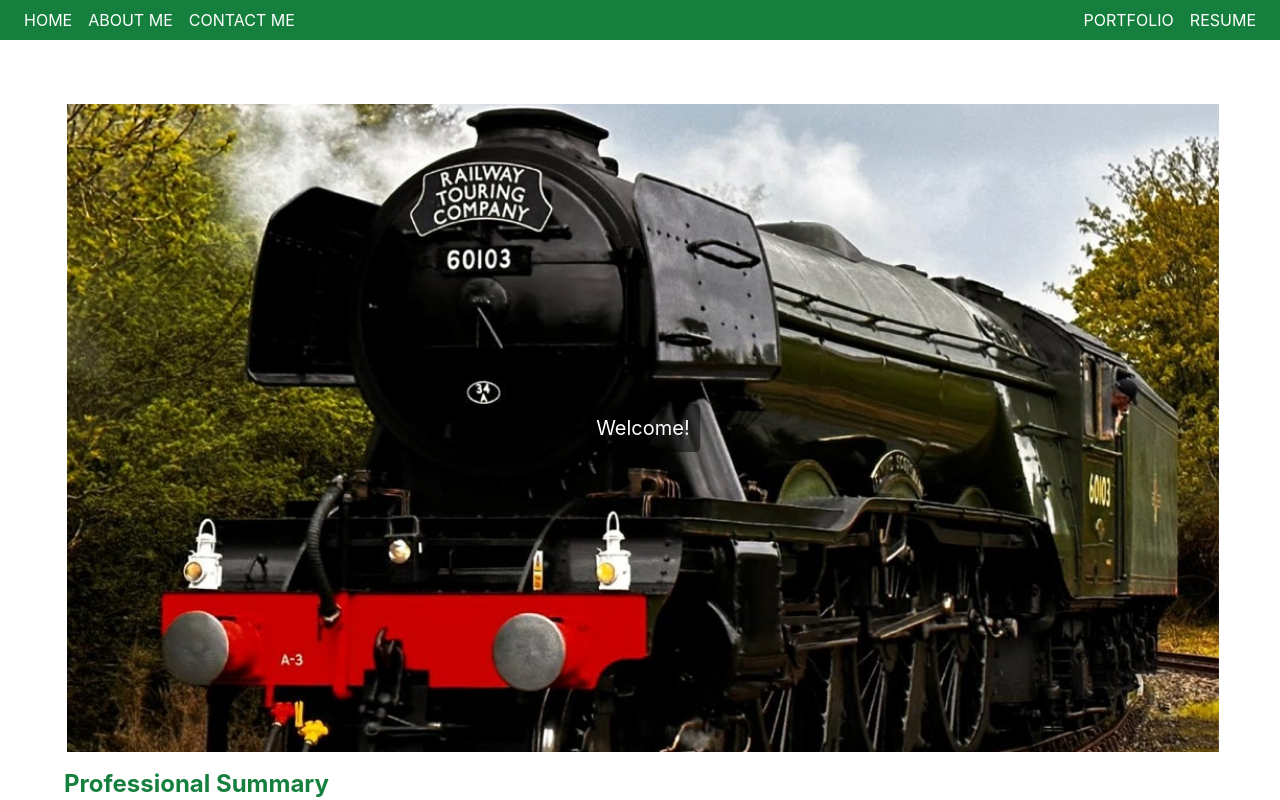
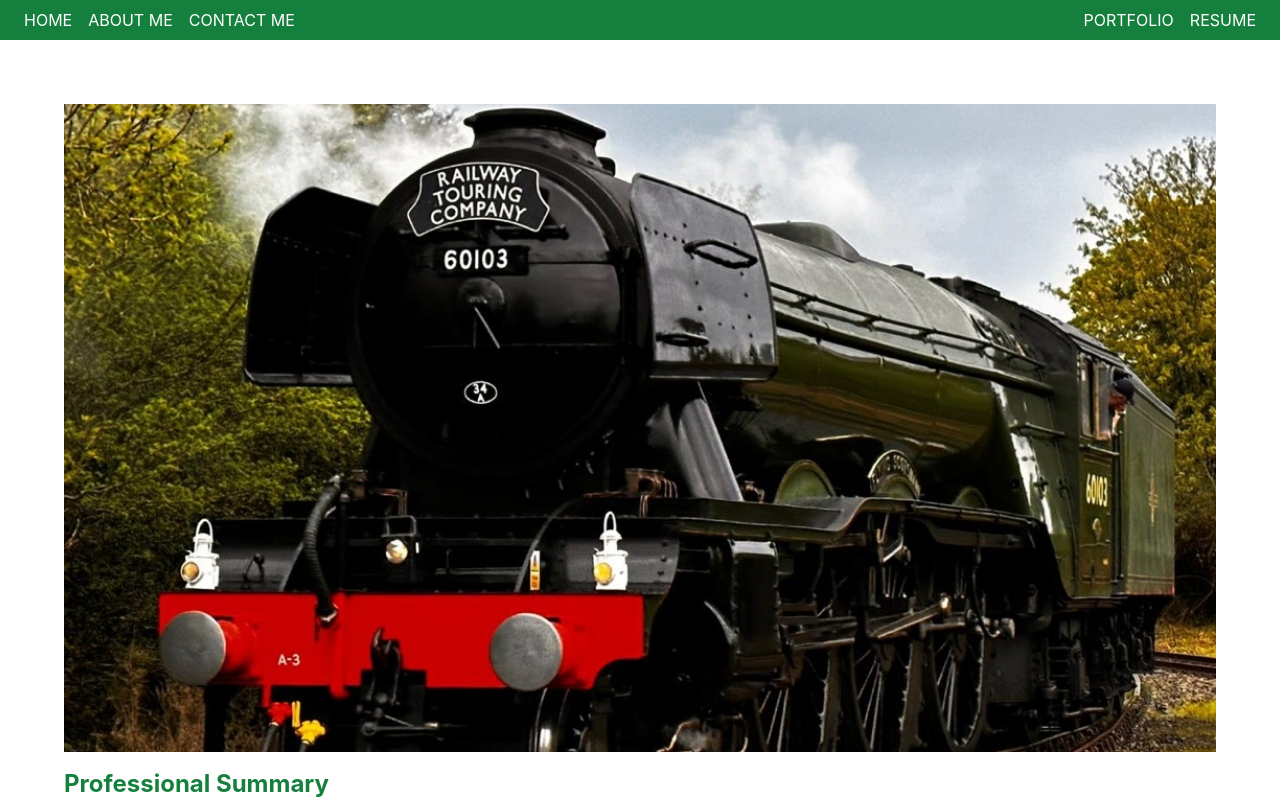
Before and after one commit to AbdullahAlFalah/Portfolio, a React (Create React App) app: page / in a window 1280 px wide. Shown: the top 800 px of the page. Built offline with nearby package versions, Linux system fonts and the light colour scheme.

Commit message:
Changes to resume and home page

```diff
--- a/src/App.css
+++ b/src/App.css
@@ -19,7 +19,7 @@
   .image-container {
     position: relative;
     text-align: center;
-    animation: float 3s ease-in-out infinite;
+    /* animation: float 3s ease-in-out infinite; */
   }
 
   .responsive-image {
--- a/src/App.tsx
+++ b/src/App.tsx
@@ -14,7 +14,7 @@ const LandingPage: React.FC = () => {
       <div className='container'>
         <div className='image-container relative max-w-full overflow-hidden'>
           <img src={flyingscotsman} alt='ChuChu!!!' className='responsive-image w-full h-auto object-contain'></img>
-          <p className='centered-text text-base sm:text-lg md:text-xl'>Welcome!</p>
+          {/* <p className='centered-text text-base sm:text-lg md:text-xl'>Welcome!</p> */}
         </div>
         <h1 className='py-4 font-bold text-2xl text-green-700'>Professional Summary</h1>
         <p className='mb-4 font-semibold'>
--- a/src/components/ui/Header.tsx
+++ b/src/components/ui/Header.tsx
@@ -14,7 +14,7 @@ export default function Header() {
         </div>
         <div className='flex gap-4 px-4'>
             <Menuitem title='Portfolio' address='/pages/Portfolio' Icon={FaFile}/>
-            <a href="https://drive.google.com/file/d/1eKfUxItHFpj49Ub9t_ezvT0QMXlsRvxg/view?usp=sharing" target="_blank" rel="noopener noreferrer" className="hover:text-amber-400 flex items-center group relative">
+            <a href="https://drive.google.com/file/d/1feYTlsiiLl-DQ0N-FWO3rUMBus1bKZC6/view?usp=sharing" target="_blank" rel="noopener noreferrer" className="hover:text-amber-400 flex items-center group relative">
               <span className="group-hover:opacity-100 transition-opacity bg-gray-800 px-1 text-sm text-gray-100 rounded-md absolute left-1/2 -translate-x-1/2 translate-y-full opacity-0 m-4 mx-auto">Resume</span>
               <MdAttachFile className='text-4xl sm:hidden'/>
               <p className='uppercase hidden sm:inline text-base'>Resume</p>
```
